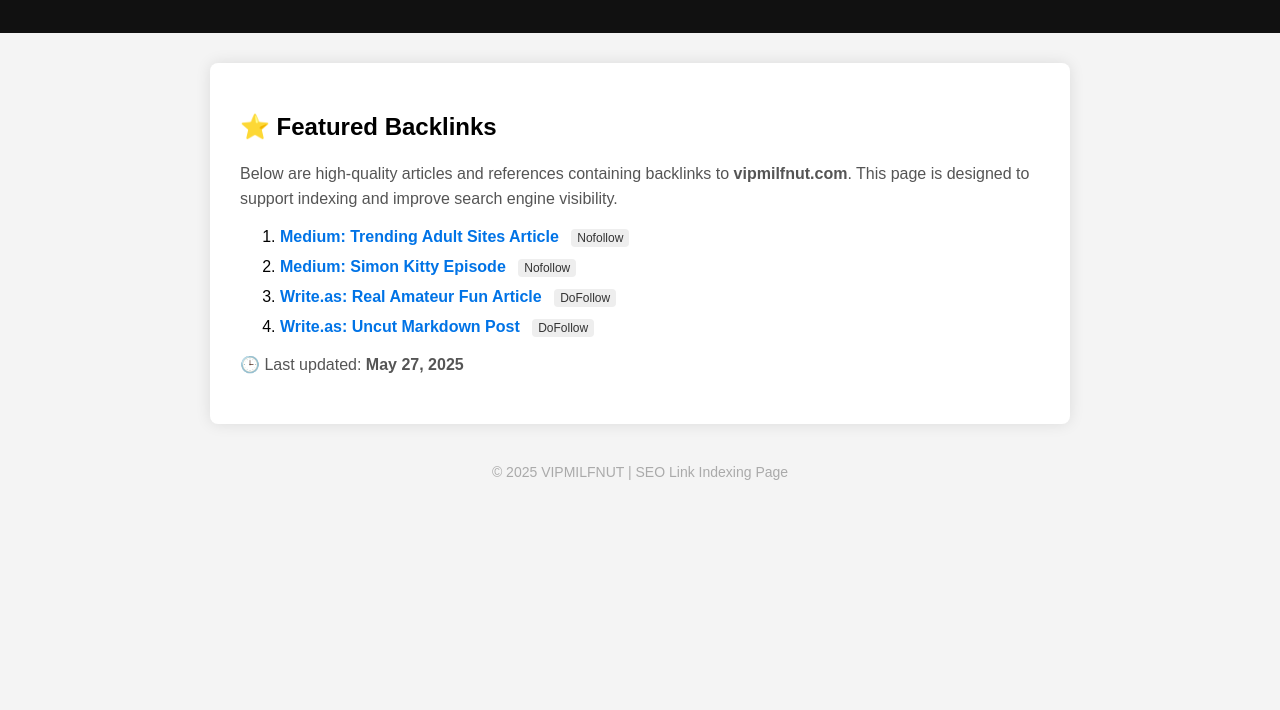
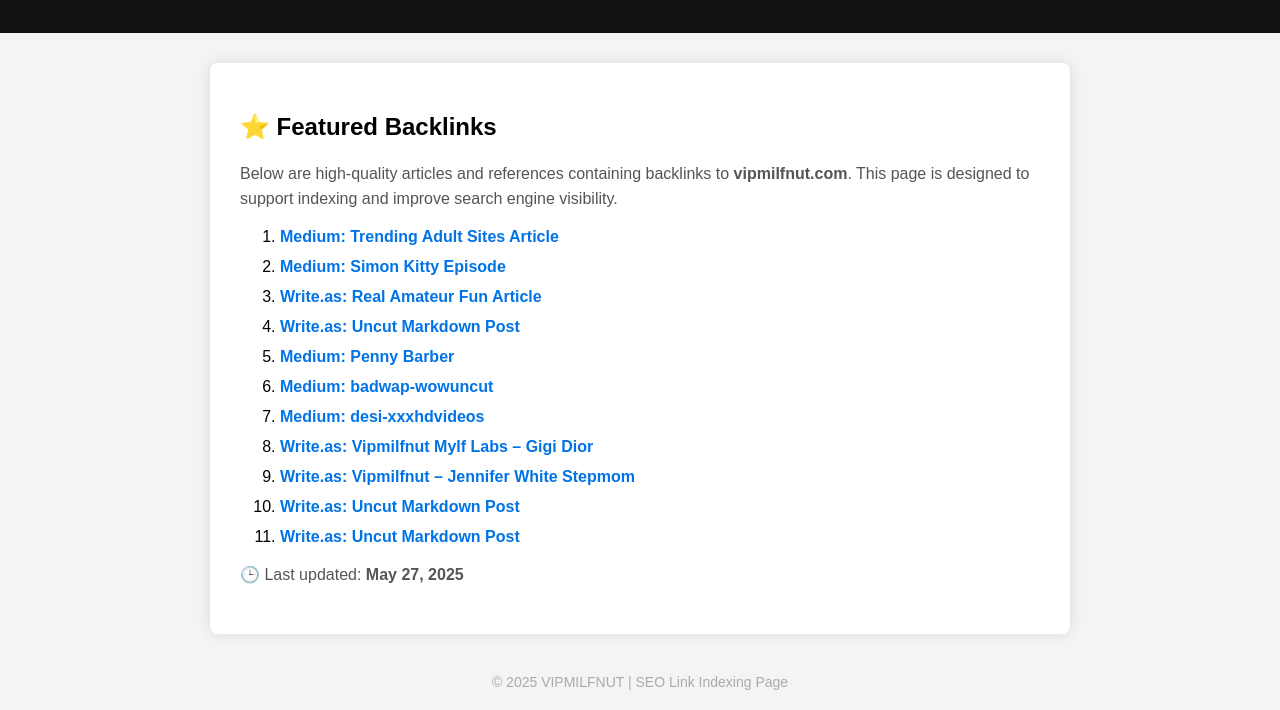
Before and after one commit to Arjunpuri83021/vipmilf-backlinks, a plain HTML site: page index.html in a window 1280 px wide. Shown: the part 123-833 px from the top of the page. Before the commit the page ends 800 px from the top, so only its background shows below. Drawn offline with Linux system fonts and the light colour scheme.

Commit message:
Update index.html

```diff
--- a/index.html
+++ b/index.html
@@ -81,26 +81,67 @@
         <a href="https://medium.com/@vipmilfnut1035/top-trending-sites-like-badwap-wowuncut-spankbank-for-hd-adult-videos-2025-5bad60ab9f15" target="_blank" rel="nofollow">
           Medium: Trending Adult Sites Article
         </a>
-        <span class="badge">Nofollow</span>
+
       </li>
       <li>
         <a href="https://medium.com/@vipmilfnut1035/simon-kitty-my-bossy-stepsister-finally-lets-me-get-it-s28-e9-6b2099b2a92b" target="_blank" rel="nofollow">
           Medium: Simon Kitty Episode
         </a>
-        <span class="badge">Nofollow</span>
+
       </li>
       <li>
         <a href="https://write.as/vipmilfnut/looking-for-the-hottest-uncut-action-and-real-amateur-fun" target="_blank">
           Write.as: Real Amateur Fun Article
         </a>
-        <span class="badge">DoFollow</span>
+
       </li>
       <li>
         <a href="https://write.as/c8ds3zxd145p2s4i.md" target="_blank">
           Write.as: Uncut Markdown Post
         </a>
-        <span class="badge">DoFollow</span>
       </li>
+      <li>
+        <a href="https://medium.com/@vipmilfnut1035/vipmilfnut-missax-second-chance-pt-1-penny-barber-9ae36143a5ce" target="_blank">
+           Medium: Penny Barber
+        </a>
+      </li>
+
+      <li>
+        <a href="https://medium.com/@vipmilfnut1035/watch-uncut-videos-from-badwap-wowuncut-vipmilfnut-1f20367f2696" target="_blank">
+           Medium: badwap-wowuncut
+        </a>
+      </li>
+
+      <li>
+        <a href="https://medium.com/@vipmilfnut1035/watch-exclusive-desi-xxxhdvideos-in-full-hd-only-on-vipmilfnut-4da4865cade9" target="_blank">
+          Medium: desi-xxxhdvideos
+        </a>
+      </li>
+
+      <li>
+        <a href="https://write.as/jw7794plm513f11t.md" target="_blank">
+          Write.as: Vipmilfnut Mylf Labs – Gigi Dior
+        </a>
+      </li>
+
+      <li>
+        <a href="https://write.as/vhzg63x9qnpf1qa1.md" target="_blank">
+          Write.as: Vipmilfnut – Jennifer White Stepmom
+        </a>
+      </li>
+
+      <li>
+        <a href="https://write.as/vdrb8vv1kp1wiqr0.md" target="_blank">
+          Write.as: Uncut Markdown Post
+        </a>
+      </li>
+
+      <li>
+        <a href="https://write.as/0w09roo8ytcei8w5.md" target="_blank">
+          Write.as: Uncut Markdown Post
+        </a>
+      </li>
+
     </ol>
 
     <p>🕒 Last updated: <strong>May 27, 2025</strong></p>
```
